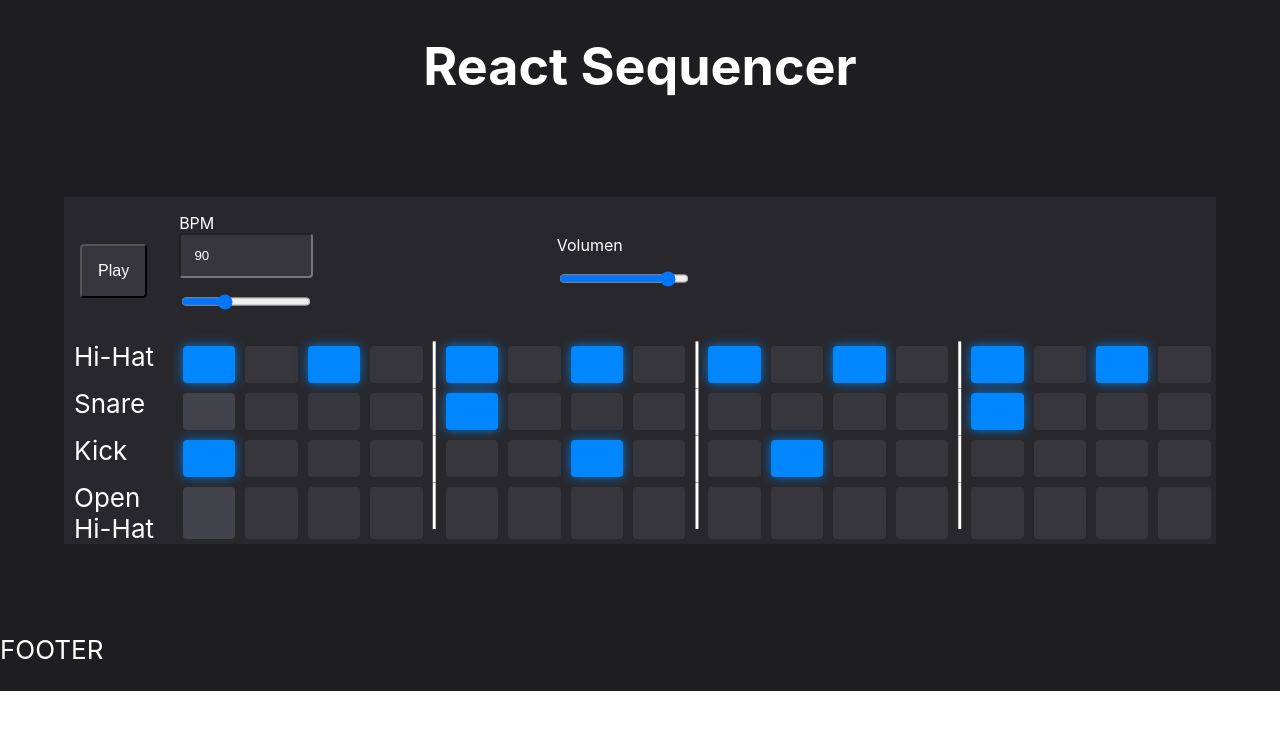
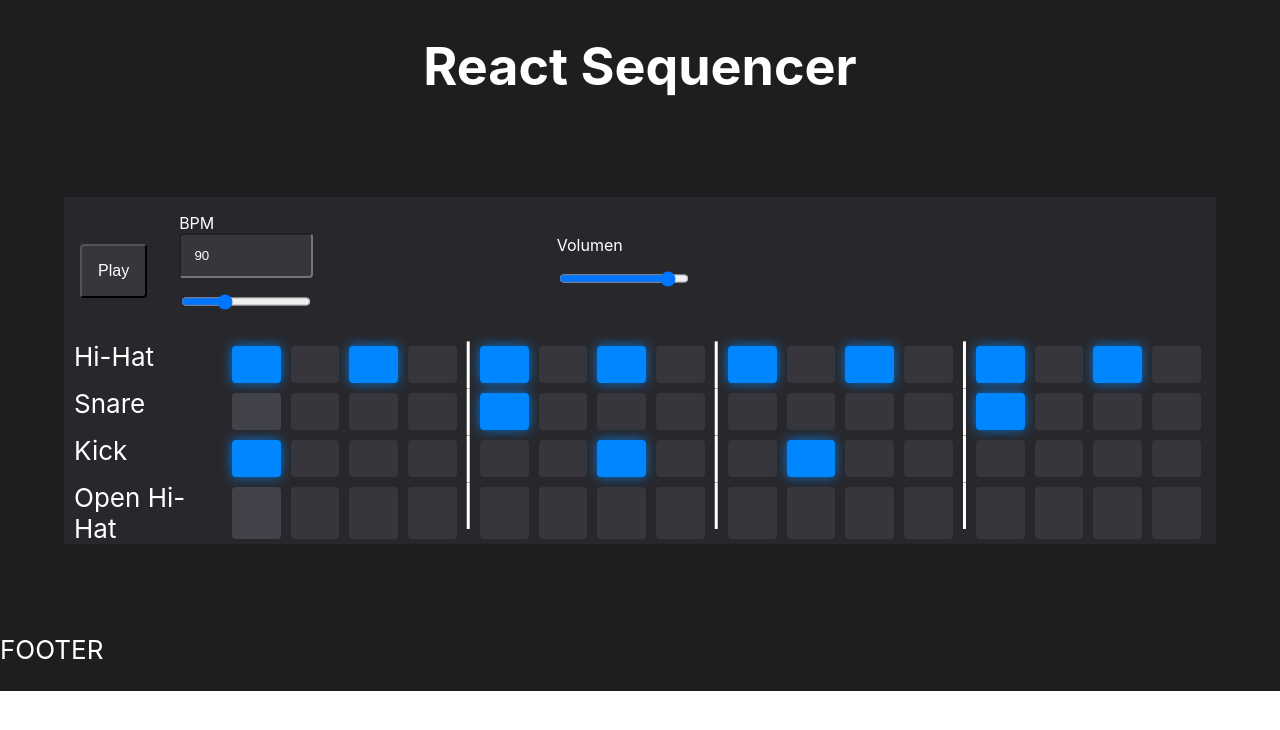
Before and after one commit to fededamis/ReactDrumSequencer, a React (Create React App) app: page / in a window 1280 px wide. Shown: the top 730 px of the page. Built offline with nearby package versions, Linux system fonts and the light colour scheme; no server answers.

Commit message:
Fix ancho componente SampleName

```diff
--- a/src/App.css
+++ b/src/App.css
@@ -75,10 +75,16 @@ html, body {
 }
 
 .Pads {
-	box-sizing: border-radius;
 	display: flex;
 	flex-direction: row;
 	flex-wrap: wrap;
+	margin-left: 10px;
+	margin-right: 10px;
+}
+
+.SampleName {
+	width: 4em;
+	flex-grow: 1;
 }
 
 .Pad-container {
@@ -93,11 +99,6 @@ html, body {
 
 .Pads span.visible {
 	display: block;
-}
-
-.SampleName {
-	width: 4em;
-	margin-left: 10px;
 }
 
 .Pad {
```
